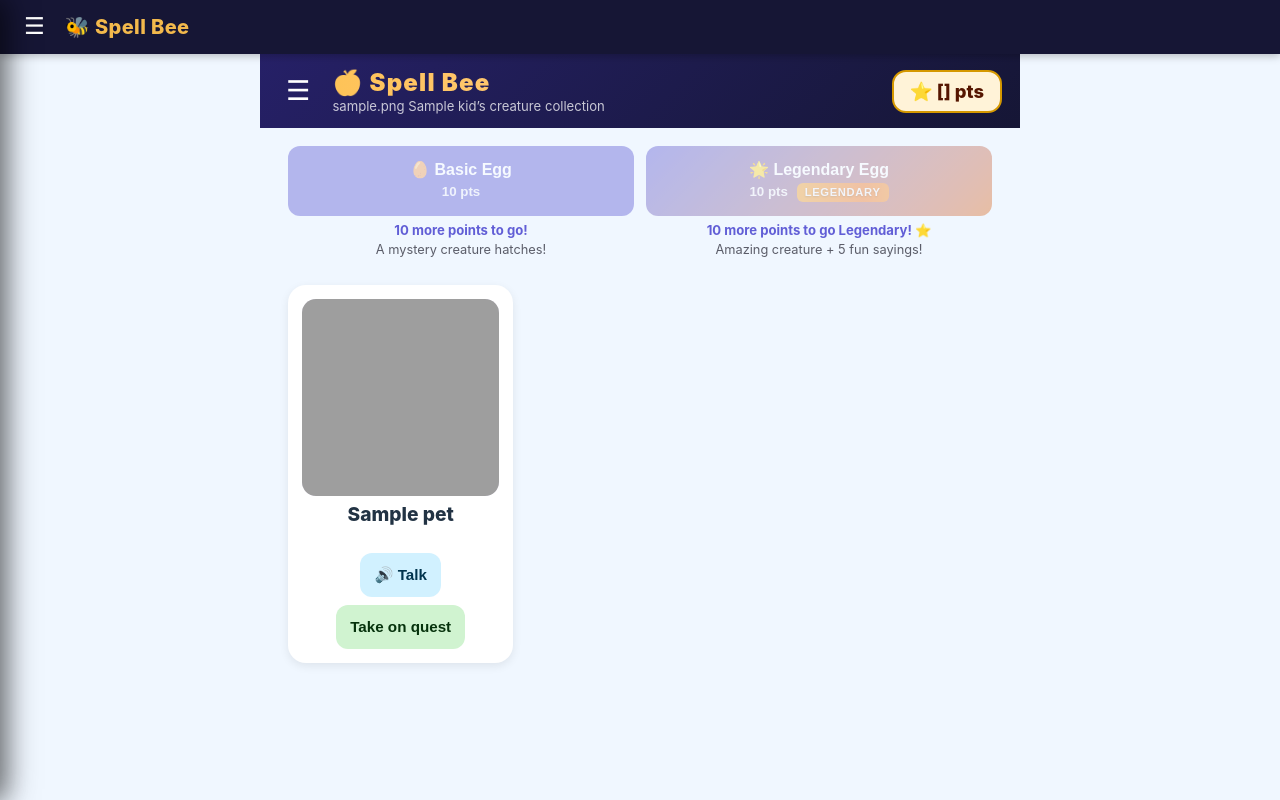
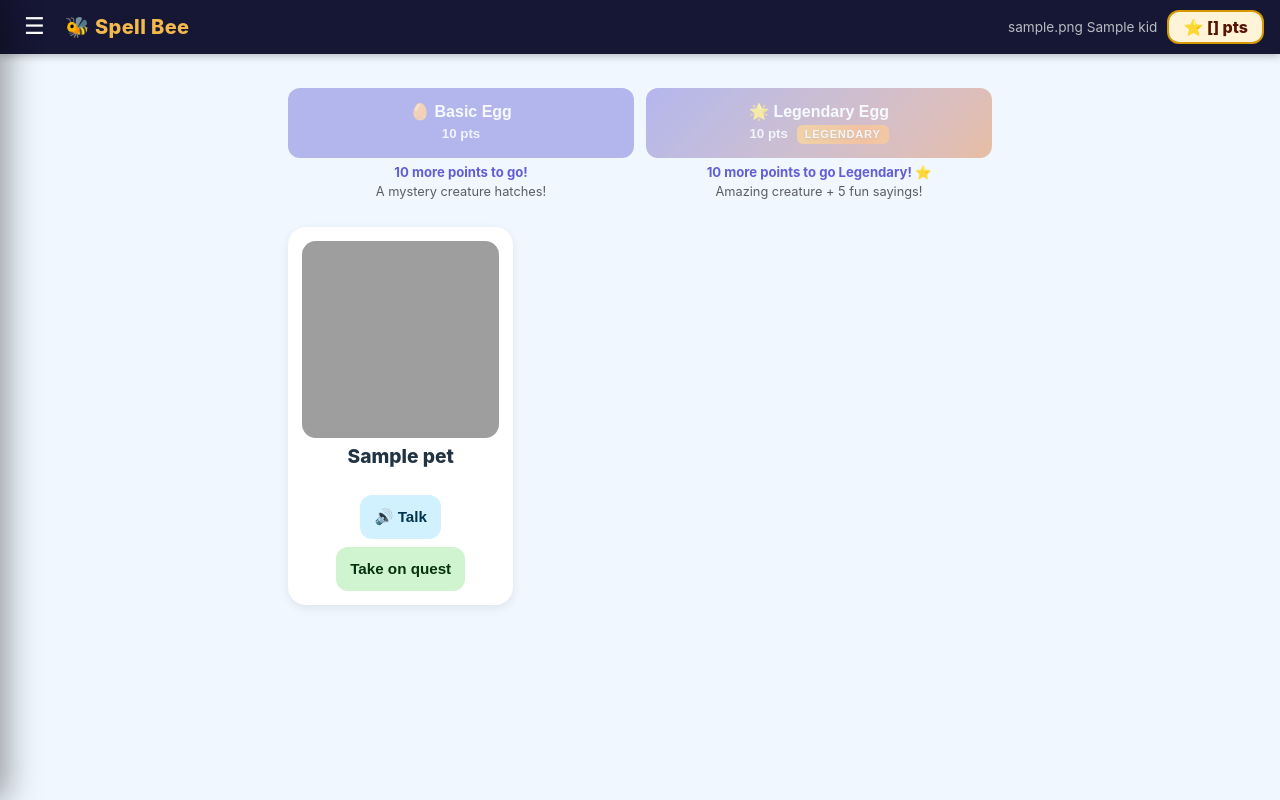
Before and after one commit to vgk4rwrzrg-ui/Phonic-class, a Django app: template game/templates/game/pets.html in a window 1280 px wide. Run offline with Django 5.2, Linux system fonts and the light colour scheme; tables that the repository leaves empty hold one stand-in row (values such as "Sample post"); the template is opened without the code that fills it: values that come from a table or form of the project are taken from there, most other values are stand-ins (such as "Sample title", 1, 10 or a date in 2020); parts of the project's set-up code (start-up, migrations or seed data) failed here and were passed over; grey boxes are pictures that could not be loaded.

Commit message:
Pets page: remove duplicate nav/header, move points pill into base header

```diff
--- a/game/templates/game/pets.html
+++ b/game/templates/game/pets.html
@@ -1,6 +1,7 @@
 {% extends "game/base.html" %}
 {% block title %}Spell Bee &ndash; My Pets{% endblock %}
 {% block extra_head %}<style>html, body { touch-action: pan-x pan-y; }</style>{% endblock %}
+{% block header_extra %}<div style="margin-left:auto;display:flex;align-items:center;gap:10px;"><span style="font-size:.85rem;opacity:.7;color:#fff;">{{ kid.icon }} {{ kid.name }}</span><span style="font-size:1rem;font-weight:800;background:oklch(97% 0.04 80);border:2px solid oklch(72% 0.15 80);border-radius:12px;padding:5px 14px;color:oklch(30% 0.12 60);white-space:nowrap;">&#11088; <span id="spendable">{{ spendable }}</span> pts</span></div>{% endblock %}
 {% block content %}
 <style>
   :root {
@@ -13,77 +14,6 @@
     --radius-card: 18px;
     --radius-btn: 12px;
     --shadow-card: 0 3px 10px rgba(0,0,0,.08);
-  }
-
-  /* ---- aside nav drawer ---- */
-  #navDrawer {
-    position: fixed; top: 0; left: 0; height: 100%; width: 260px;
-    background: oklch(22% 0.06 280); color: #fff;
-    transform: translateX(-100%); transition: transform .28s cubic-bezier(.4,0,.2,1);
-    z-index: 200; display: flex; flex-direction: column; padding: 0;
-    box-shadow: 4px 0 24px rgba(0,0,0,.35);
-  }
-  #navDrawer.open { transform: translateX(0); }
-  #drawerOverlay {
-    display: none; position: fixed; inset: 0; z-index: 199;
-    background: rgba(0,0,0,.45);
-  }
-  #drawerOverlay.show { display: block; }
-  .drawer-header {
-    background: oklch(30% 0.12 280); padding: 22px 20px 16px;
-    display: flex; align-items: center; justify-content: space-between;
-  }
-  .drawer-title {
-    font-size: 1.35rem; font-weight: 900; letter-spacing: .04em;
-    background: linear-gradient(90deg, oklch(85% 0.14 80), oklch(90% 0.10 60));
-    -webkit-background-clip: text; -webkit-text-fill-color: transparent;
-    background-clip: text;
-  }
-  .drawer-close {
-    background: none; border: none; color: #fff; font-size: 1.6rem;
-    cursor: pointer; padding: 4px 8px; line-height: 1; opacity: .75;
-    transition: opacity .15s;
-  }
-  .drawer-close:hover { opacity: 1; }
-  .drawer-nav { list-style: none; margin: 0; padding: 12px 0; flex: 1; }
-  .drawer-nav li a {
-    display: flex; align-items: center; gap: 12px;
-    padding: 14px 22px; color: oklch(88% 0.04 280);
-    text-decoration: none; font-size: 1.05rem; font-weight: 600;
-    transition: background .15s, color .15s;
-  }
-  .drawer-nav li a:hover { background: oklch(30% 0.10 280); color: #fff; }
-  .drawer-nav li a .nav-icon { font-size: 1.3rem; width: 28px; text-align: center; }
-  .drawer-footer {
-    padding: 16px 22px; border-top: 1px solid oklch(35% 0.06 280);
-    font-size: .8rem; color: oklch(60% 0.05 280);
-  }
-
-  /* ---- page header ---- */
-  .pet-header {
-    display: flex; align-items: center; gap: 14px;
-    background: linear-gradient(135deg, oklch(30% 0.12 280), oklch(22% 0.06 280));
-    padding: 14px 18px; margin: -16px -16px 0; color: #fff;
-  }
-  .menu-btn {
-    background: none; border: none; color: #fff; font-size: 1.7rem;
-    cursor: pointer; padding: 4px 8px; line-height: 1; flex-shrink: 0;
-    transition: opacity .15s;
-  }
-  .menu-btn:hover { opacity: .8; }
-  .page-title-block { flex: 1; }
-  .page-title-block h1 {
-    margin: 0; font-size: 1.5rem; font-weight: 900; letter-spacing: .05em;
-    background: linear-gradient(90deg, oklch(85% 0.14 80), oklch(90% 0.10 60));
-    -webkit-background-clip: text; -webkit-text-fill-color: transparent;
-    background-clip: text;
-  }
-  .page-title-block .subtitle { font-size: .82rem; opacity: .75; margin: 1px 0 0; }
-  .pet-points {
-    font-size: 1.15rem; font-weight: 800;
-    background: oklch(97% 0.04 80); border: 2px solid var(--gold);
-    border-radius: 14px; padding: 8px 16px; color: oklch(30% 0.12 60);
-    white-space: nowrap;
   }
 
   /* ---- wrap ---- */
@@ -207,41 +137,12 @@
   @keyframes shake  { 0%,100%{transform:translateX(-3px)} 50%{transform:translateX(3px)} }
   @media (prefers-reduced-motion: reduce) {
     .egg-face.wobble,.egg-face.shake,.pet-img.fade-in,.hd-badge { animation: none; }
-    #navDrawer { transition: none; }
   }
 </style>
 
 <form style="display:none">{% csrf_token %}</form>
 <div id="toasts" aria-live="polite"></div>
 
-<!-- slide-out nav drawer -->
-<div id="drawerOverlay" aria-hidden="true"></div>
-<aside id="navDrawer" role="navigation" aria-label="Site navigation">
-  <div class="drawer-header">
-    <span class="drawer-title">&#127822; Spell Bee</span>
-    <button class="drawer-close" id="drawerClose" aria-label="Close menu">&times;</button>
-  </div>
-  <ul class="drawer-nav">
-    <li><a href="{% url 'game' %}"><span class="nav-icon">&#9999;&#65039;</span> Spelling Game</a></li>
-    <li><a href="{% url 'pet_area' %}"><span class="nav-icon">&#129370;</span> My Pets</a></li>
-    <li><a href="{% url 'leaderboard' %}"><span class="nav-icon">&#127942;</span> Leaderboard</a></li>
-    {% if user.is_authenticated %}
-    <li><a href="{% url 'dashboard' %}"><span class="nav-icon">&#128196;</span> Teacher Dashboard</a></li>
-    {% endif %}
-  </ul>
-  <div class="drawer-footer">Spell Bee &mdash; Phonics Class</div>
-</aside>
-
-<!-- page header bar -->
-<div class="pet-header">
-  <button class="menu-btn" id="menuBtn" aria-label="Open navigation menu"
-          aria-expanded="false" aria-controls="navDrawer">&#9776;</button>
-  <div class="page-title-block">
-    <h1>&#127822; Spell Bee</h1>
-    <div class="subtitle">{{ kid.icon }} {{ kid.name }}&rsquo;s creature collection</div>
-  </div>
-  <div class="pet-points">&#11088; <span id="spendable">{{ spendable }}</span> pts</div>
-</div>
 
 <div class="pet-wrap">
   <div class="buy-section">
@@ -316,31 +217,6 @@ var spendableEl = document.getElementById('spendable');
 var EGG_COST    = {{ egg_cost }};
 var HD_COST     = {{ hd_cost }};
 
-/* ---- drawer ---- */
-(function() {
-  var drawer   = document.getElementById('navDrawer');
-  var overlay  = document.getElementById('drawerOverlay');
-  var menuBtn  = document.getElementById('menuBtn');
-  var closeBtn = document.getElementById('drawerClose');
-  function openDrawer() {
-    drawer.classList.add('open');
-    overlay.classList.add('show');
-    menuBtn.setAttribute('aria-expanded', 'true');
-    closeBtn.focus();
-  }
-  function closeDrawer() {
-    drawer.classList.remove('open');
-    overlay.classList.remove('show');
-    menuBtn.setAttribute('aria-expanded', 'false');
-    menuBtn.focus();
-  }
-  menuBtn.addEventListener('click', openDrawer);
-  closeBtn.addEventListener('click', closeDrawer);
-  overlay.addEventListener('click', closeDrawer);
-  document.addEventListener('keydown', function(e) {
-    if (e.key === 'Escape' && drawer.classList.contains('open')) closeDrawer();
-  });
-}());
 
 function showToast(msg, isErr) {
   var t = document.createElement('div');
```
